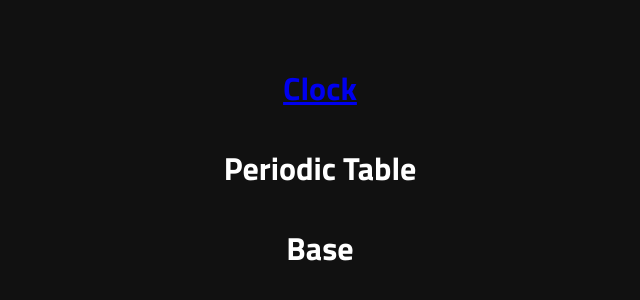
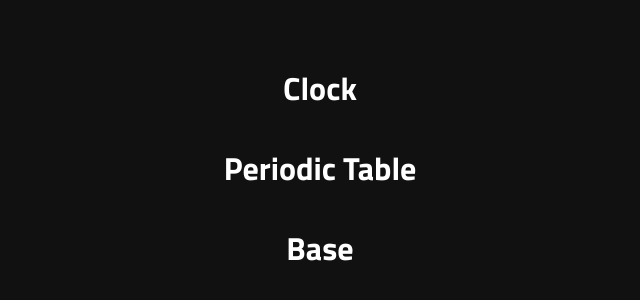
Before and after one commit to Jspotato55/Jspotato55, a plain HTML site: page docs/index.html in a window 1280 px wide. Shown: the part 1032-1332 px from the top of the page, without its empty margins (320-960 px from the left). Drawn offline with Linux system fonts and the light colour scheme.

Commit message:
Update index.html

```diff
--- a/docs/index.html
+++ b/docs/index.html
@@ -49,7 +49,8 @@
 
   <!-- 두 번째 화면: 프로젝트 목록 -->
   <section class="projects">
-    <div><a href="https://jspotato55.github.io/clock/">Clock</a></div>
+
+    <div><a style="color: inherit; text-decoration: none;" href="https://jspotato55.github.io/clock/">Clock</a></div>
     <div>Periodic Table</div>
     <div>Base</div>
   </section>
```
